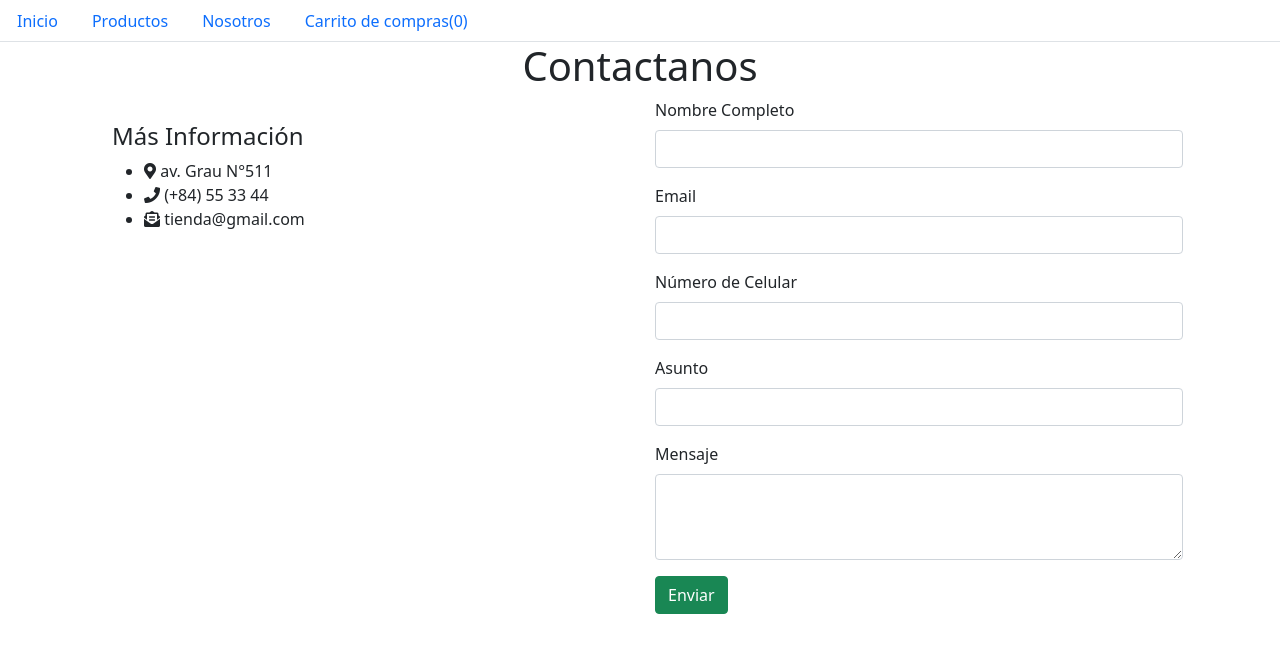
After one commit to rccal/Ventas, a PHP site: page /Vistas/Nosotros.php in a window 1280 px wide. The commit adds this page. Shown: the top 653 px of the page. Run offline with PHP 8.4, Linux system fonts and the light colour scheme; some libraries are stand-ins or nearby versions.

Commit message:
nosotros

```diff
--- a/Vistas/Layout.php
+++ b/Vistas/Layout.php
@@ -18,7 +18,7 @@
             <a href="Vistas/Productos.php" class="nav-link ">Productos</a>
         </li>
         <li class="nav-item">
-            <a href="" class="nav-link ">Nosotros</a>
+            <a href="Nosotros.php" class="nav-link ">Nosotros</a>
         </li>
         <li class="nav-item">
             <a href="Carrito.php" class="nav-link ">Carrito de compras(<?php
--- a/Vistas/Layout2.php
+++ b/Vistas/Layout2.php
@@ -18,7 +18,7 @@
             <a href="../Vistas/Productos.php" class="nav-link ">Productos</a>
         </li>
         <li class="nav-item">
-            <a href="" class="nav-link ">Nosotros</a>
+            <a href="Nosotros.php" class="nav-link ">Nosotros</a>
         </li>
         <li class="nav-item">
             <a href="Carrito.php" class="nav-link ">Carrito de compras(<?php
--- /dev/null
+++ b/Vistas/Nosotros.php
@@ -0,0 +1,70 @@
+<?php include_once '../Vistas/Layout.php'; ?>
+<!DOCTYPE html>
+<html lang="en">
+<head>
+    <meta charset="UTF-8">
+    <meta name="viewport" content="width=device-width, initial-scale=1.0">
+    <meta http-equiv="X-UA-Compatible" content="ie=edge">
+    <title>Contáctanos1</title>
+    <!-- GOOGLE FONTs -->
+    <link href="https://fonts.googleapis.com/css?family=Quicksand" rel="stylesheet">
+    <!-- FONT AWESOME -->
+    <link rel="stylesheet" href="https://use.fontawesome.com/releases/v5.8.1/css/all.css" integrity="sha384-50oBUHEmvpQ+1lW4y57PTFmhCaXp0ML5d60M1M7uH2+nqUivzIebhndOJK28anvf" crossorigin="anonymous">
+    <!-- ANIMATE CSS -->
+    <link rel="stylesheet" href="https://cdnjs.cloudflare.com/ajax/libs/animate.css/3.7.0/animate.min.css">
+</head>
+<body>
+
+    <div class="container">
+
+        <h1 class="text-center">Contactanos <span></span></h1>
+
+        <div class="rebote animado de envoltorio de contacto">
+            <div class="Formulario de contacto">
+                <div class="float-left col-6">
+
+
+                <div class="Datos del Contacto col-6 pt-4">
+                <h4>Más Información</h4>
+                <ul>
+                    <li><i class="fas fa-map-marker-alt"></i> av. Grau N°511</li>
+                    <li><i class="fas fa-phone"></i> (+84) 55 33 44</li>
+                    <li><i class="fas fa-envelope-open-text"></i> tienda@gmail.com</li>
+                </ul>
+            </div>
+                </div>
+                <form class="col-6 float-right"action="">
+                    <p>
+                        <label>Nombre Completo </label>
+                        <input type="text" class="form-control"  name="Nombre Completo">
+                    </p>
+                    <p>
+                        <label>Email </label>
+                        <input type="email" class="form-control"  name="email">
+                    </p>
+                    <p>
+                        <label>Número de Celular</label>
+                        <input type="tel" class="form-control"  name="celular">
+                    </p>
+                    <p>
+                        <label>Asunto</label>
+                        <input type="text" class="form-control"  name="Asunto">
+                    </p>
+                    <p class="block">
+                       <label>Mensaje</label>
+                        <textarea name="mensaje"  class="form-control" rows="3"></textarea>
+                    </p>
+                    <p class="block">
+                        <button class="btn btn-success">
+                            Enviar
+                        </button>
+                    </p>
+                </form>
+            </div>
+
+        </div>
+
+    </div>
+
+</body>
+</html>
```
Also changed, not shown: index.php (+57 -0 lines).
